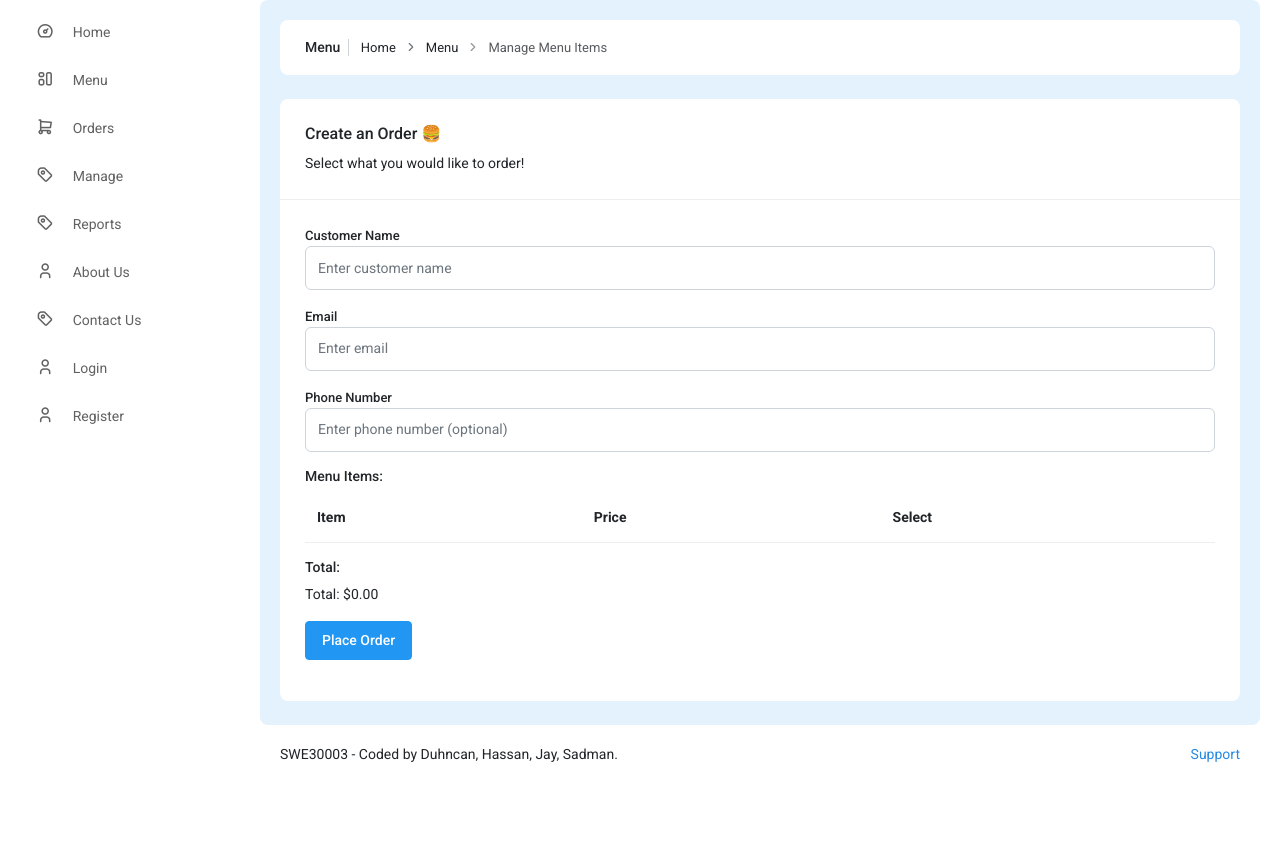
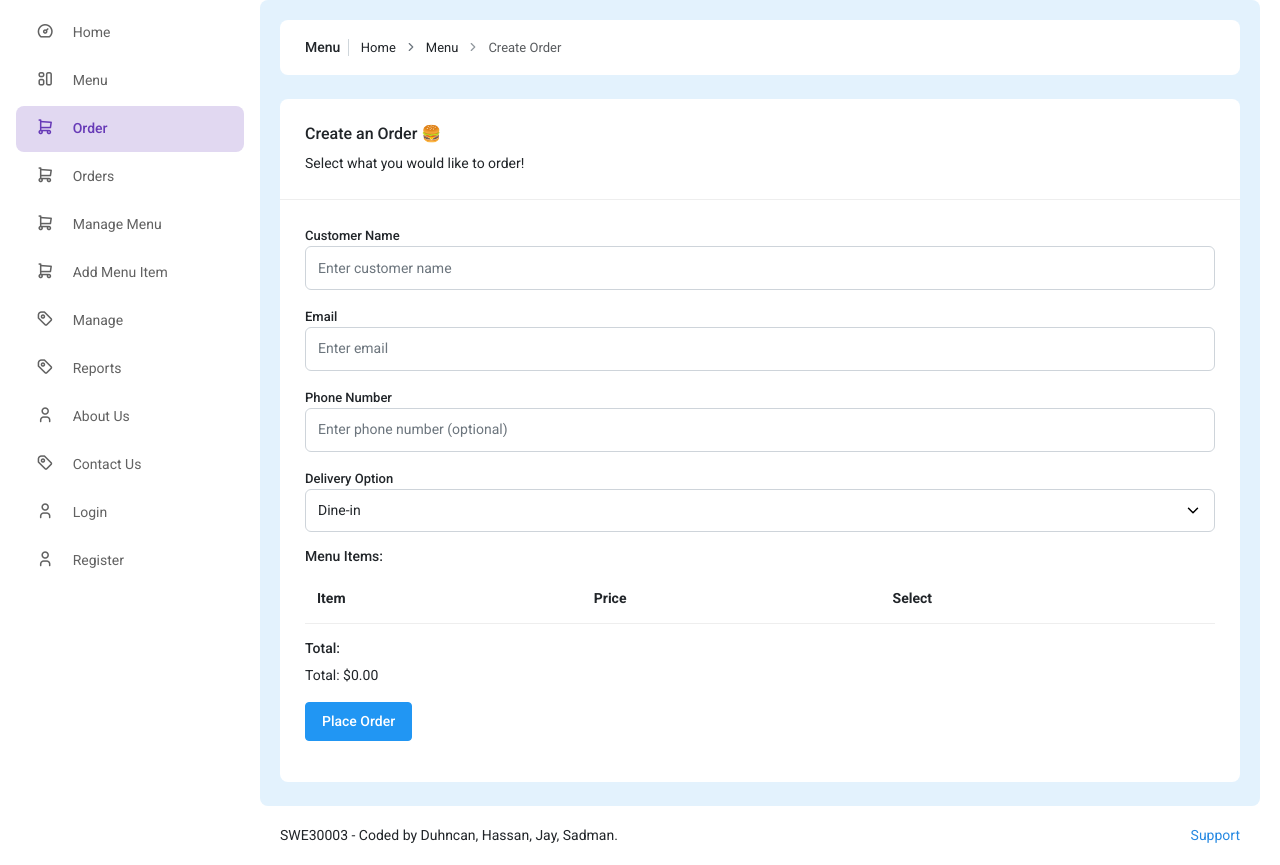
Before and after one commit to duhncan/relaxingkoala, a Flask app: page /order/create in a window 1280 px wide. Shown: the part 80-945 px from the top of the page. Before the commit the page ends 842 px from the top, so only its background shows below. Run offline with Flask 2, Linux system fonts and the light colour scheme; data comes from the database, SQL or seed files in the repository; data that the repository does not hold is empty; style sheets or scripts are compiled from the project's sources; some libraries are stand-ins or nearby versions.

Commit message:
from laptop

```diff
--- a/dashboard/apps/home/routes.py
+++ b/dashboard/apps/home/routes.py
@@ -235,6 +235,7 @@ def create_order():
     return render_template("pages/create_order.html", form=form, menu_items=items)
 
 
+# For management Orders
 @blueprint.route("/orders")
 def list_orders():
     orders = Order.query.all()
--- a/dashboard/apps/templates/includes/sidebar.html
+++ b/dashboard/apps/templates/includes/sidebar.html
@@ -23,9 +23,27 @@
         </li>
 
         <li class="pc-item">
+          <a href="/order/create" class="pc-link">
+            <span class="pc-micon"><i class="ti ti-shopping-cart"></i></span>
+            <span class="pc-mtext">Order</span></a>
+        </li>
+
+        <li class="pc-item">
           <a href="/orders" class="pc-link">
             <span class="pc-micon"><i class="ti ti-shopping-cart"></i></span>
             <span class="pc-mtext">Orders</span></a>
+        </li>
+
+        <li class="pc-item">
+          <a href="/menu/manage" class="pc-link">
+            <span class="pc-micon"><i class="ti ti-shopping-cart"></i></span>
+            <span class="pc-mtext">Manage Menu</span></a>
+        </li>
+
+        <li class="pc-item">
+          <a href="/menu/add_item" class="pc-link">
+            <span class="pc-micon"><i class="ti ti-shopping-cart"></i></span>
+            <span class="pc-mtext">Add Menu Item</span></a>
         </li>
 
         <li class="pc-item">
--- a/dashboard/apps/templates/pages/create_order.html
+++ b/dashboard/apps/templates/pages/create_order.html
@@ -17,7 +17,7 @@
                 <ul class="breadcrumb">
                     <li class="breadcrumb-item"><a href="/">Home</a></li>
                     <li class="breadcrumb-item" aria-current="page"><a href="/menu">Menu</a></li>
-                    <li class="breadcrumb-item" aria-current="page">Manage Menu Items</li>
+                    <li class="breadcrumb-item" aria-current="page">Create Order</li>
                 </ul>
                 </div>
             </div>
@@ -46,6 +46,10 @@
                                 <div class="form-group">
                                     {{ form.phone_number.label(class="form-control-label") }}
                                     {{ form.phone_number(class="form-control", placeholder="Enter phone number (optional)") }}
+                                </div>
+                                <div class="form-group">
+                                    {{ form.delivery_option.label(class="form-control-label") }}
+                                    {{ form.delivery_option(class="form-control", placeholder="Enter phone number (optional)") }}
                                 </div>
                                 <div class="form-group">
                                     <h5>Menu Items:</h5>
```
Also changed, not shown: dashboard/apps/manager/commands.py (+26 -0 lines).
